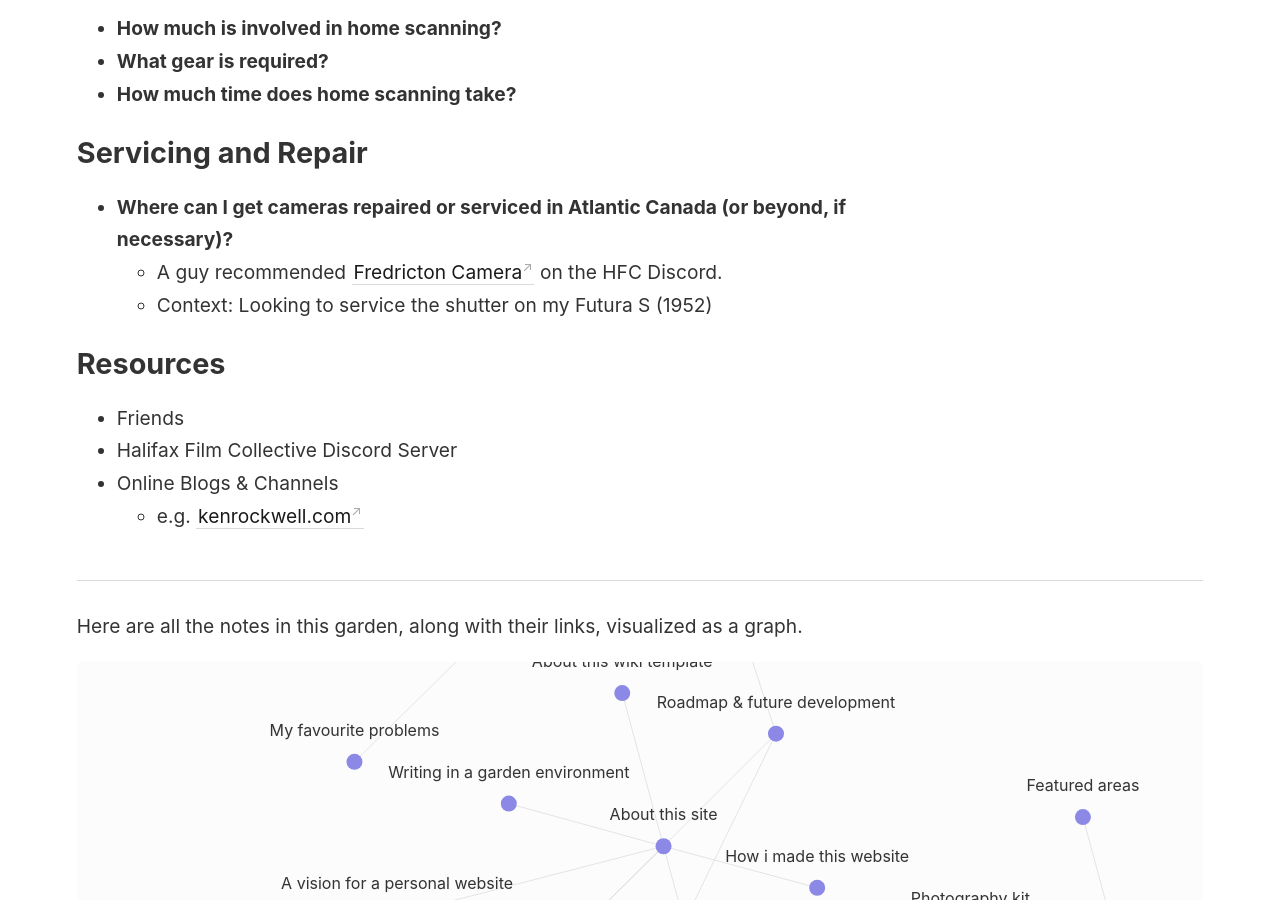
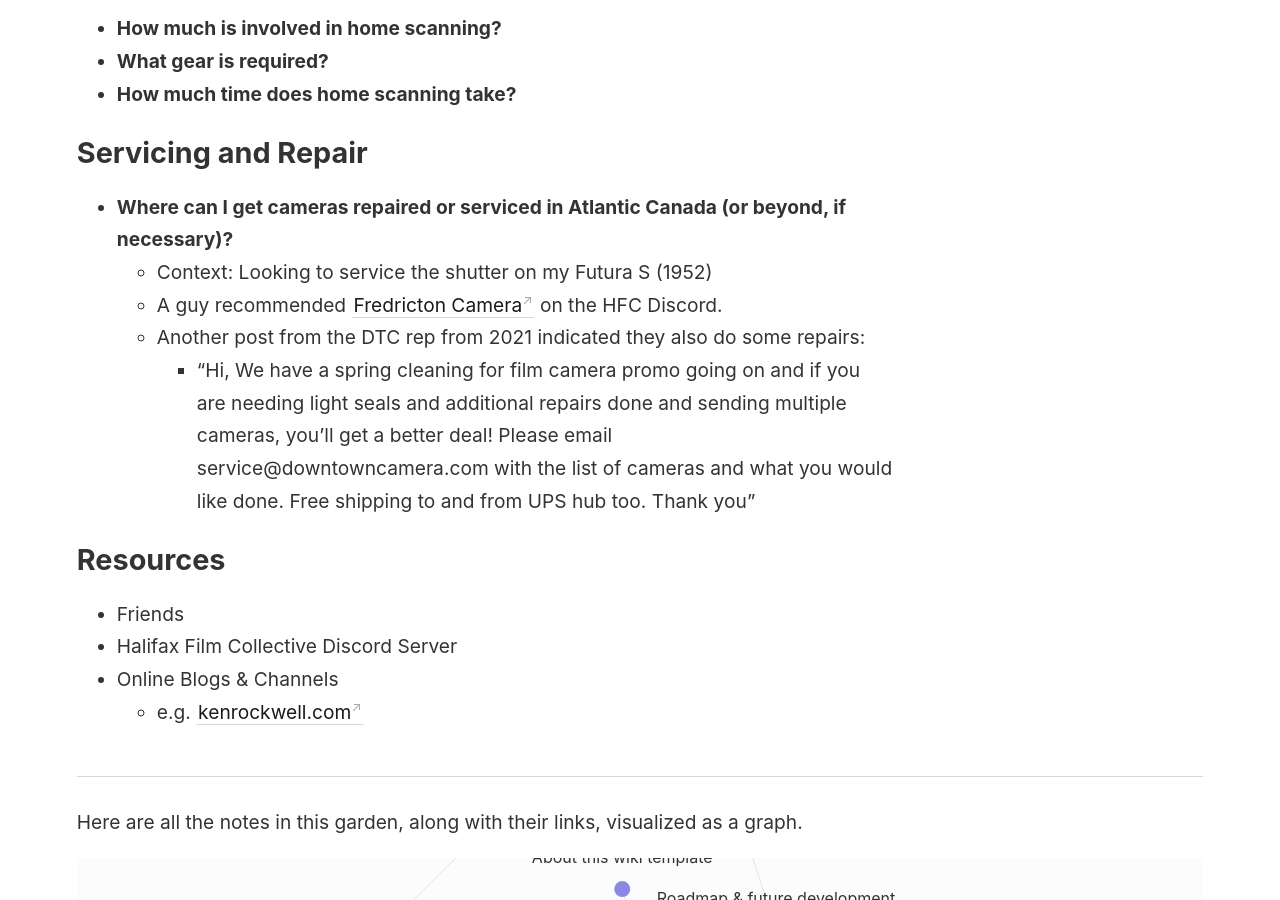
Before and after one commit to brandon-toner/brandontoner-jekyll-garden, a Jekyll site: the page built from _notes/Film Photography Questions, Answers, and Notes.md, in a window 1280 px wide and 900 px high, scrolled down 2419 px. Built offline with Jekyll 4.4.1, drawn with Linux system fonts in a browser that asks for light colours.

Commit message:
Update content

```diff
--- a/_notes/Film Photography Questions, Answers, and Notes.md
+++ b/_notes/Film Photography Questions, Answers, and Notes.md
@@ -64,8 +64,11 @@
 
 ## Servicing and Repair
 - **Where can I get cameras repaired or serviced in Atlantic Canada (or beyond, if necessary)?**
+	- Context: Looking to service the shutter on my Futura S (1952)
 	- A guy recommended [Fredricton Camera](https://www.frederictoncamera.com/) on the HFC Discord.
-	- Context: Looking to service the shutter on my Futura S (1952)
+	- Another post from the DTC rep from 2021 indicated they also do some repairs:
+		- "Hi, We have a spring cleaning for film camera promo going on and if you are needing light seals and additional repairs done and sending multiple cameras, you’ll get a better deal!  Please email service@downtowncamera.com with the list of cameras and what you would like done.  Free shipping to and from UPS hub too.  Thank you"
+
 
 ## Resources
 - Friends
```
